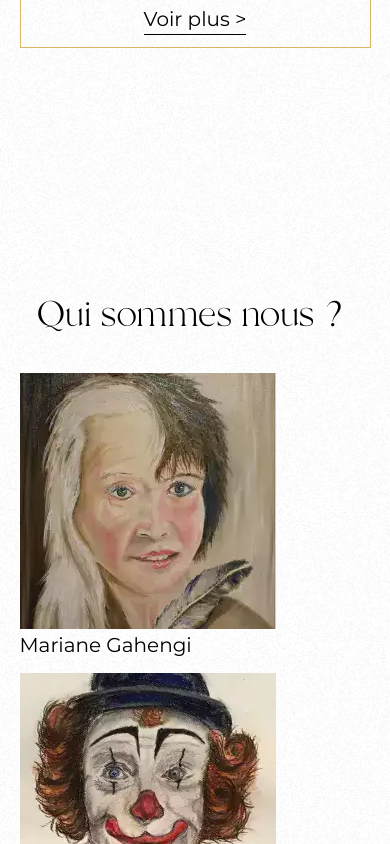
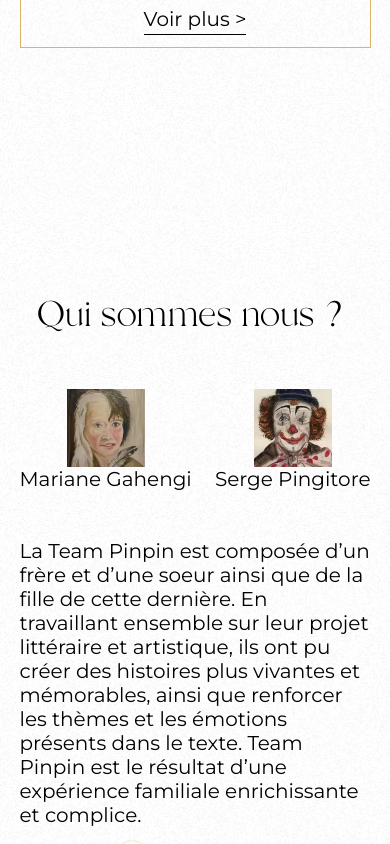
Before and after one commit to HeloisePi/graphique, a SvelteKit app: page / in a window 390 px wide. Shown: the part 2360-3204 px from the top of the page. Built offline with nearby package versions, Linux system fonts and the light colour scheme.

Commit message:
Add About css on contact

```diff
--- a/src/routes/Componante/Contact.svelte
+++ b/src/routes/Componante/Contact.svelte
@@ -109,7 +109,65 @@
 </section>
 
 <style>
-    section{
+            #about{
+        padding-top: 10rem;
+        width: 40vw;
+        margin: auto;
+        display: flex;
+        flex-direction: column;
+        gap: 3rem;
+    }
+
+    #about h2{
+        text-align: center;
+    }
+    #about .people{
+         display: flex;
+         justify-content: space-between;
+    }
+
+    #about .people div{
+        display: flex;
+        flex-direction: column;
+        align-items: center;
+    }
+
+    #about .people p{
+        text-align: center;
+    }
+
+    #about img{
+
+        width: 15vw;
+    }
+
+    @media screen and (max-width: 1100px) {
+        #about{
+            width: 50vw;
+    }
+}
+    @media screen and (max-width: 800px) {
+        #about{
+            width: 60vw;
+    }
+    #about img{
+
+        width: 20vw;
+    }
+}
+    @media screen and (max-width: 600px) {
+        #about{
+            width: 70vw;
+    }
+
+}
+@media screen and (max-width: 490px) {
+    #about{
+            width: 90vw;
+    }
+}
+
+    #contact{
         padding-top: 10rem;
         width: 40vw;
         margin: auto;
@@ -117,63 +175,63 @@
         flex-direction: column;
         gap: 2rem;
     }
-    .line{
+    #contact .line{
         position: absolute;
         width: 100vw;
         left: 0;
         transform: translateY(-15rem);
     }
-    h2{
+    #contact h2{
         text-align: center;
     }
-    a{
+    #contact a{
         text-align: center;
         color: black;
     }
 
-    p{
+    #contact p{
         margin-bottom: 1rem;
     }
-    .logo{
+    #contact .logo{
         display: flex;
         gap: 2rem;
     }
 
-    .sale div{
+    #contact .sale div{
         display: flex;
         align-items: end;
 
     }
 @media screen and (max-width: 1100px) {
-        section{
+    #contact {
             width: 50vw;
     }
 }
     @media screen and (max-width: 800px) {
-        section{
+        #contact {
             width: 60vw;
     }
 }
     @media screen and (max-width: 600px) {
-        section{
+        #contact{
             width: 70vw;
     }
 
 }
 @media screen and (max-width: 490px) {
-        section{
+    #contact{
             width: 90vw;
     }
-    .logoImg{
+    #contact .logoImg{
         width: 2rem;
     }
-    .descriptionLogo{
+    #contact .descriptionLogo{
         font-size: 12px;
     }
-    .linkExterneImg{
+    #contact .linkExterneImg{
         width: 0.5rem;
     }
-    .logo{
+    #contact .logo{
         gap: 1rem;
     }
 }
```
